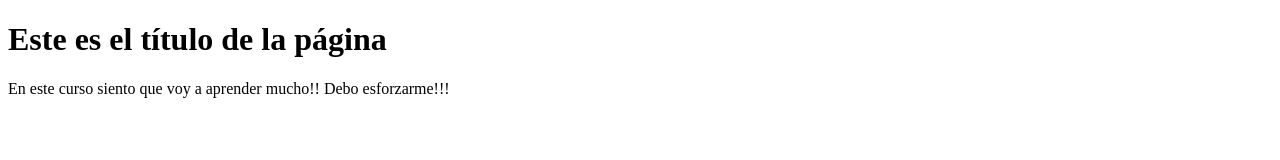
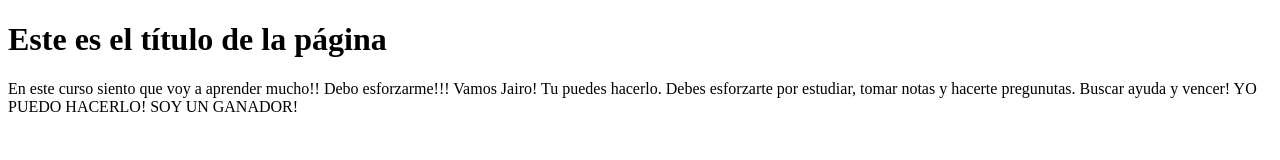
Before and after one commit to jairochoa/projectDemoCursoPrework, a plain HTML site: page index.html in a window 1280 px wide. Drawn offline with Linux system fonts and the light colour scheme.

Commit message:
Mensaje motivador

```diff
--- a/index.html
+++ b/index.html
@@ -13,6 +13,9 @@
     <p>
 En este curso siento que voy a aprender mucho!! Debo esforzarme!!!
 
+Vamos Jairo! Tu puedes hacerlo. Debes esforzarte por estudiar, tomar notas y hacerte pregunutas.
+Buscar ayuda y vencer! YO PUEDO HACERLO! SOY UN GANADOR!
+
     </p>
 </body>
 </html>
```
